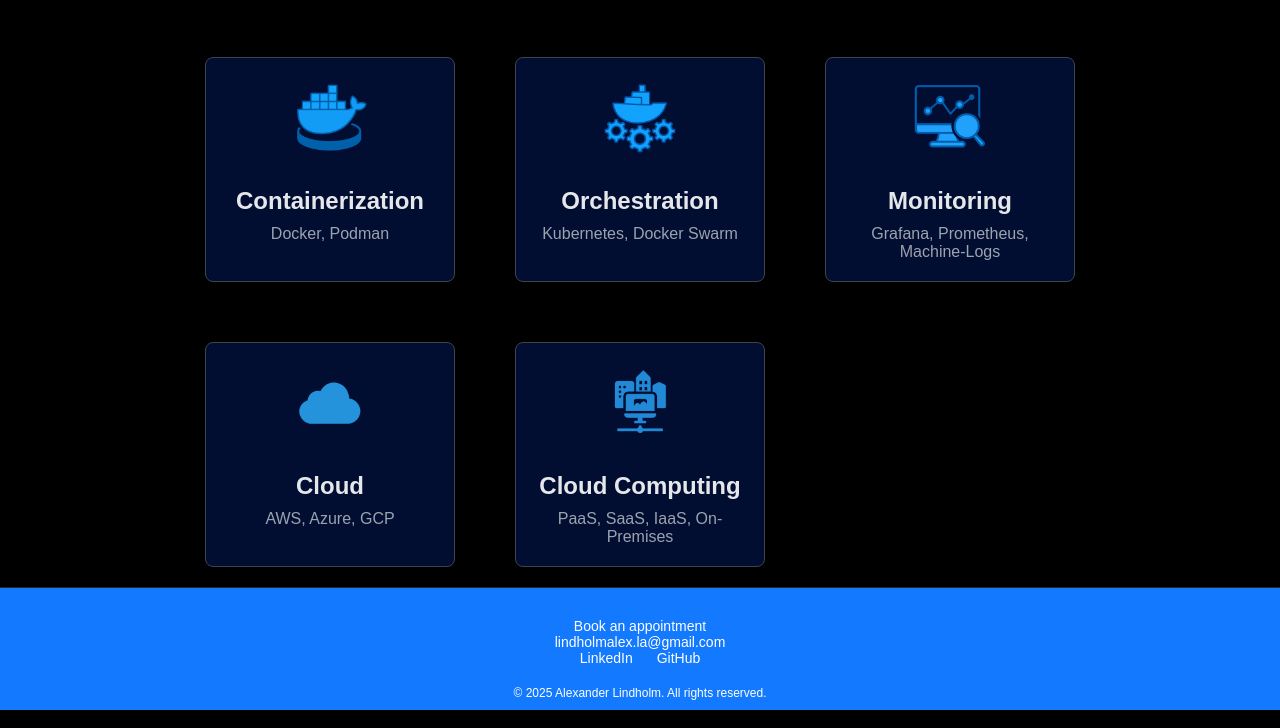
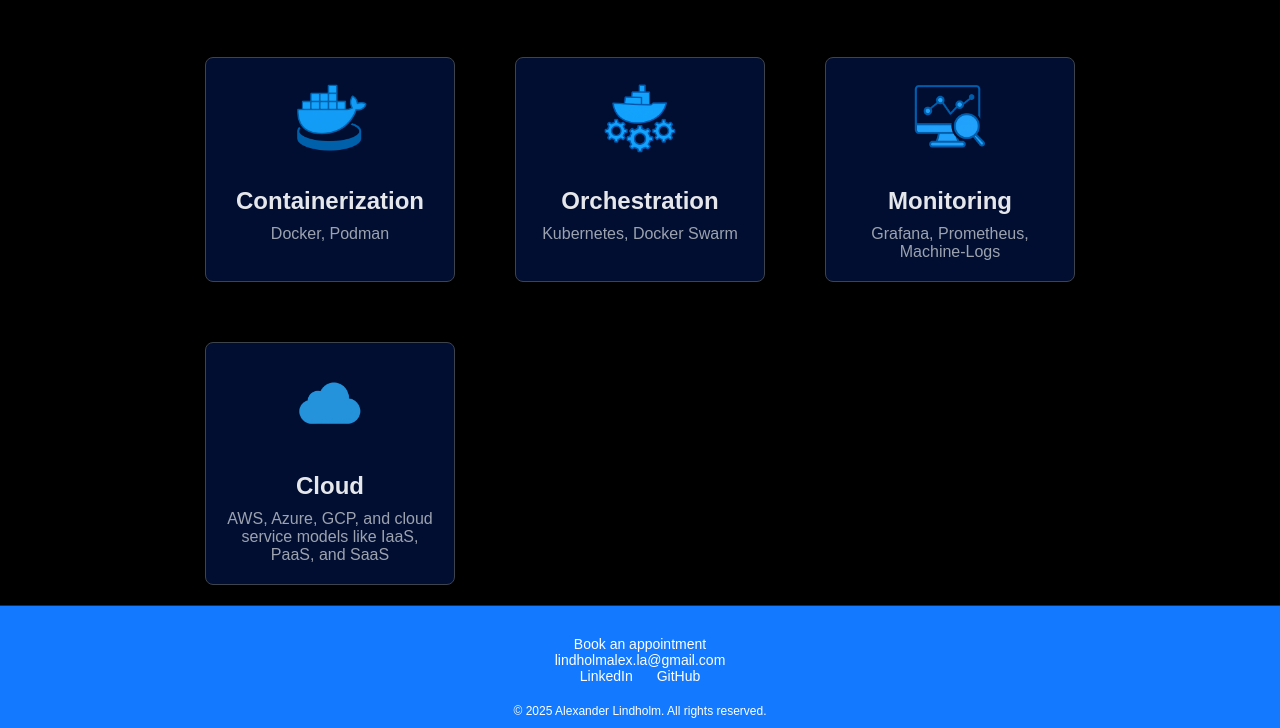
Before and after one commit to Alex0424/website, a website: page pages/skills.html in a window 1280 px wide. Shown: the part 1001-1729 px from the top of the page. Drawn offline with Linux system fonts and the light colour scheme; a web font is replaced by a local one.

Commit message:
Removed Cloud Computing section because it is not need since we allready have Cloud section

```diff
--- a/pages/skills.html
+++ b/pages/skills.html
@@ -229,11 +229,13 @@
       >
         <img
           src="/assets/images/cloud.png"
-          alt="DevOps Icon"
+          alt="Cloud icon"
           class="skill-icon"
         />
         <h3>Cloud</h3>
-        <p>AWS, Azure, GCP</p>
+        <p>
+          AWS, Azure, GCP, and cloud service models like IaaS, PaaS, and SaaS
+        </p>
       </a>
       <!--
       <div class="skill-card">
@@ -246,21 +248,6 @@
         <p>Security</p>
       </div>
 -->
-      <a
-        href="https://docs.alexanderlindholm.net/cloud_computing/"
-        target="_blank"
-        rel="noopener noreferrer"
-        class="skill-card"
-        style="background-color: rgb(1, 14, 49)"
-      >
-        <img
-          src="/assets/images/infrastructure.png"
-          alt="Infrastructure Icon"
-          class="skill-icon"
-        />
-        <h3>Cloud Computing</h3>
-        <p>PaaS, SaaS, IaaS, On-Premises</p>
-      </a>
     </div>
     <script src="/assets/js/footer_placeholder.js"></script>
     <div id="footer-placeholder"></div>
```
